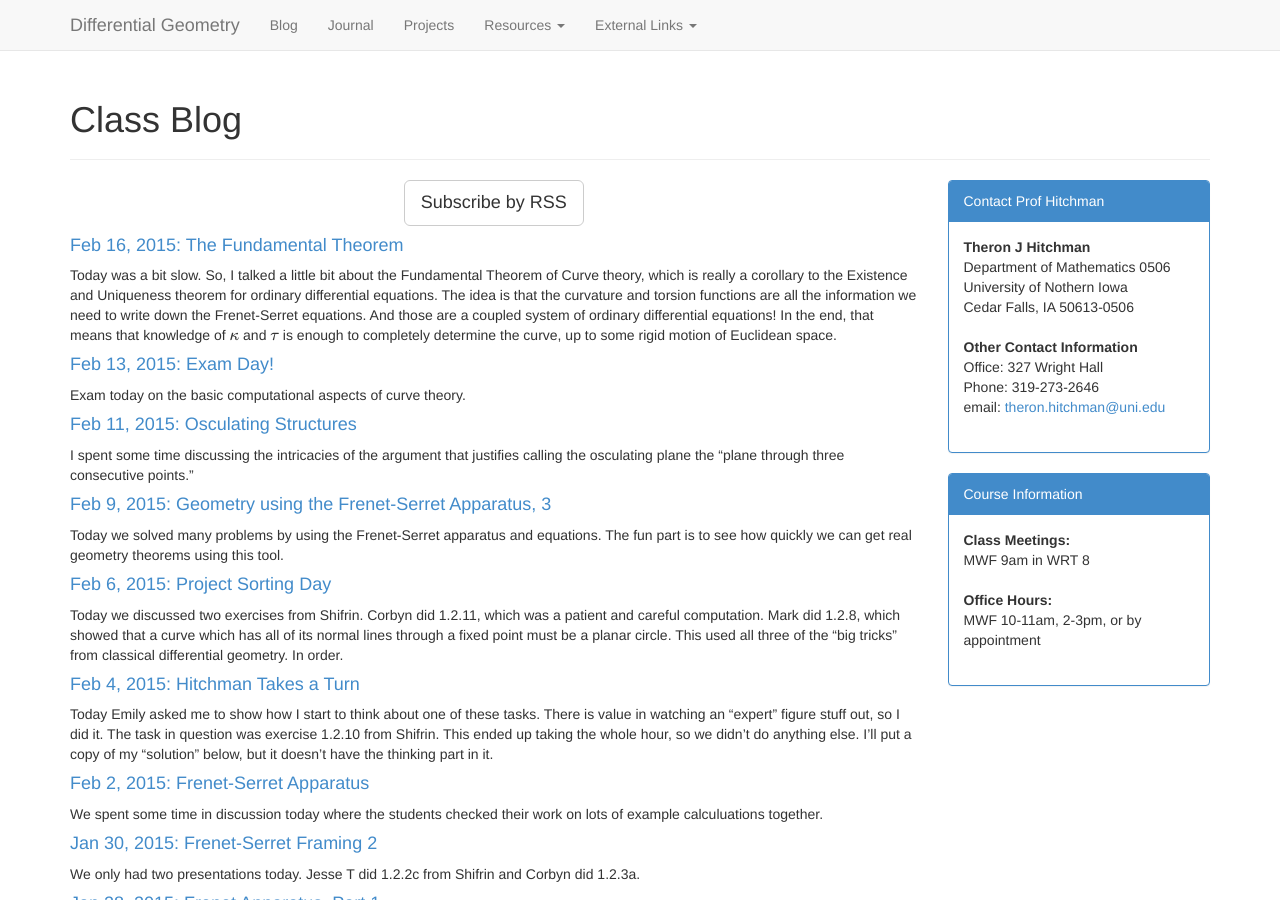
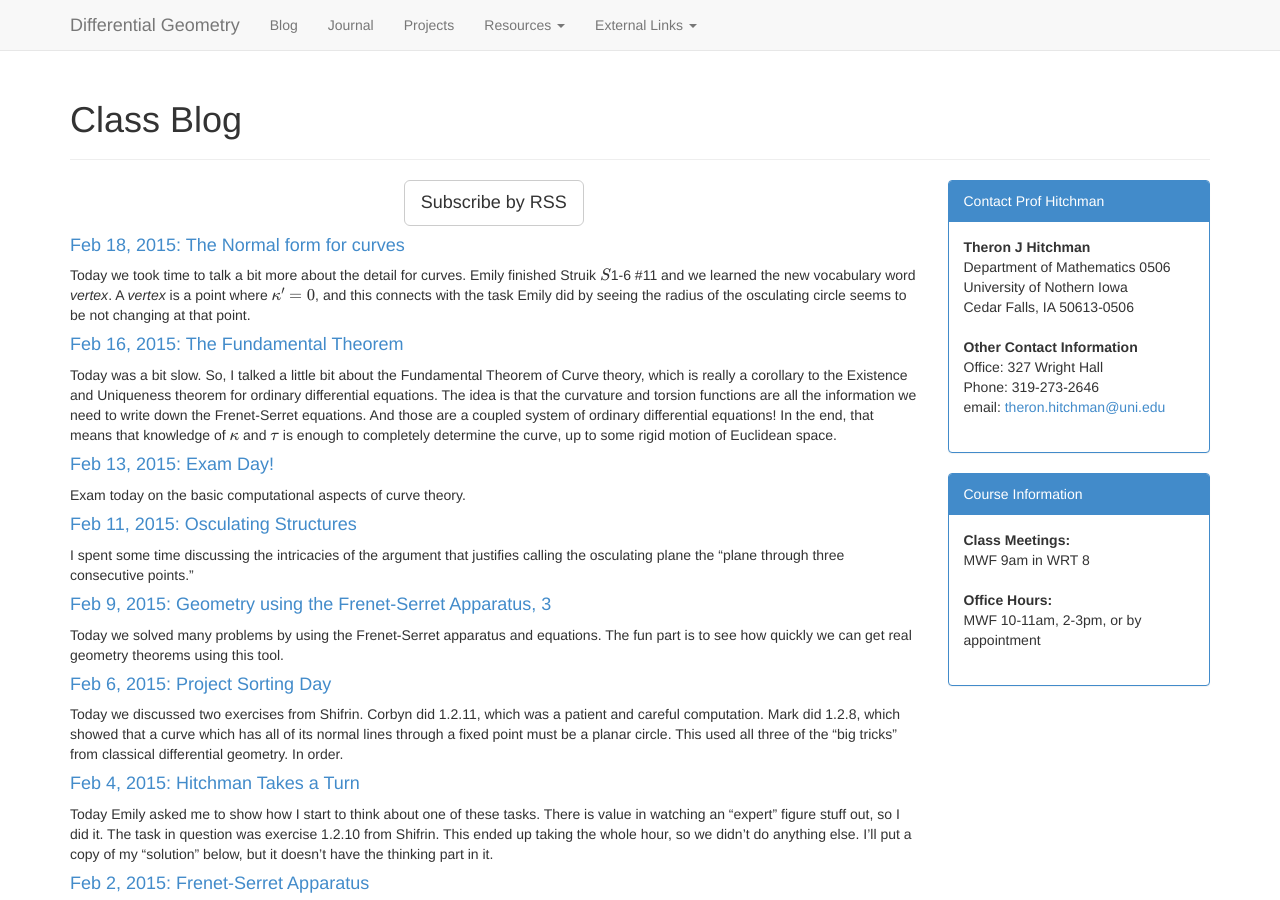
Before and after one commit to theronhitchman/differential-geometry, a Jekyll site: the page built from blog/index.html, in a window 1280 px wide and 900 px high. Built offline with Jekyll 4.4.1, drawn with Linux system fonts in a browser that asks for light colours; nearby versions of some CDN libraries; formulas are drawn with MathJax 3.

Commit message:
update with post for 2/18

```diff
--- /dev/null
+++ b/_posts/2015-02-18-normalform.md
@@ -0,0 +1,28 @@
+---
+layout: post
+title: The Normal form for curves
+
+---
+
+Today we took time to talk a bit more about the detail for curves. Emily
+finished Struik \\(S\\)1-6 \#11 and we learned the new vocabulary word
+_vertex_. A _vertex_ is a point where \\(\kappa'=0\\), and this connects with
+the task Emily did by seeing the radius of the osculating circle seems to be
+not changing at that point.
+
+Then we discussed \\(S\\) 1-6 \#8, with Corbyn taking the lead. His argument
+was inspired by the mean value theorem arguments we have been making, but
+viewed in reverse. I gave an alternate that used just the Frenet-Serret
+equations. These amount to the same thing, though, and I see no reason to
+prefer one over the other.
+
+Then I filled time by discussing the "normal form" for a curve. The idea is
+to use Taylor's theorem to third order, but then plug in what you know from
+our later study. This allows us to build pictures of projections of a curve
+on its three standard framing planes: the osculating plane, the normal plane,
+and the rectifying plane. They gives us alternate ways of thinking about
+curvature and torsion.
+
+I posted broken links last time, so I'll clean those up. For friday, I want
+to talk about involutes and evolutes. I'll post an update with some tasks to
+do later this afternoon.
```
Also changed, not shown: _posts/2015-02-16-FundamentalTheorem.md (+2 -2 lines).
